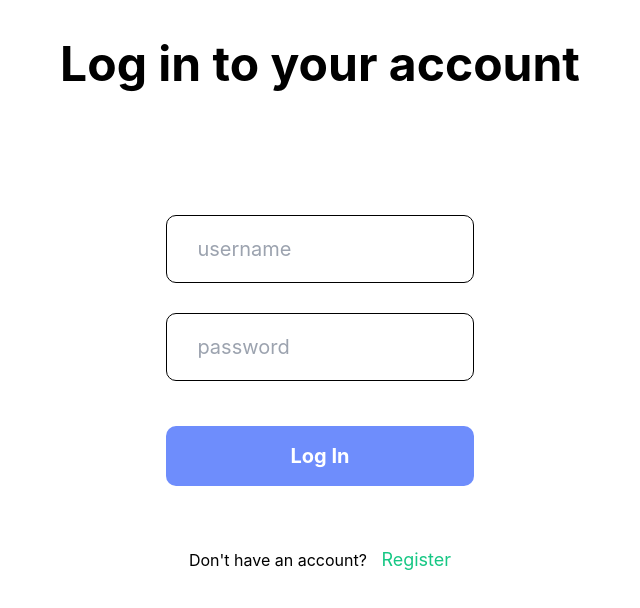
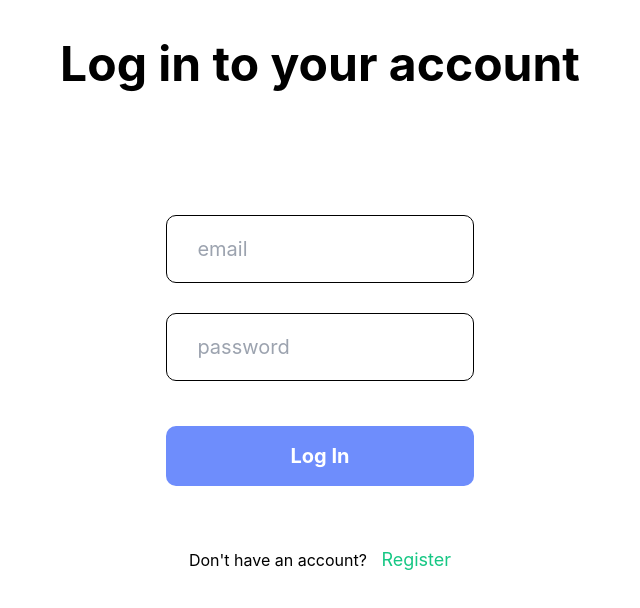
Before and after one commit to harrisahmad8/fyp-FoodMeter, a React (Create React App) app in the folder frontend/: page /login in a window 1280 px wide. Shown: the top 608 px of the page, without its empty margins (320-960 px from the left). Built offline with nearby package versions, Linux system fonts and the light colour scheme; no server answers.

Commit message:
Login problem resolved

```diff
--- a/frontend/src/Pages/Login.js
+++ b/frontend/src/Pages/Login.js
@@ -18,7 +18,7 @@ export const Login=()=> {
 
   const handleLogin = async () => {
     const data = {
-      username: values.username,
+      email: values.email,
       password: values.password,
     };
 
@@ -29,7 +29,7 @@ export const Login=()=> {
       const user = {
         _id: response.data.user._id,
         email: response.data.user.email,
-        username: response.data.user.username,
+        name: response.data.user.name,
         auth: response.data.auth,
       };
 
@@ -44,7 +44,7 @@ export const Login=()=> {
 
   const { values, touched, handleBlur, handleChange, errors } = useFormik({
     initialValues: {
-      username: "",
+      email: "",
       password: "",
     },
 
@@ -56,13 +56,13 @@ export const Login=()=> {
       <div className={styles.loginHeader}>Log in to your account</div>
       <TextInput
         type="text"
-        value={values.username}
-        name="username"
+        value={values.email}
+        name="email"
         onBlur={handleBlur}
         onChange={handleChange}
-        placeholder="username"
-        error={errors.username && touched.username ? 1 : undefined}
-        errormessage={errors.username}
+        placeholder="email"
+        error={errors.email && touched.email ? 1 : undefined}
+        errormessage={errors.email}
       />
       <TextInput
         type="password"
@@ -78,9 +78,9 @@ export const Login=()=> {
         className={styles.logInButton}
         onClick={handleLogin}
         disabled={
-          !values.username ||
+          !values.email ||
           !values.password ||
-          errors.username ||
+          errors.email ||
           errors.password
         }
       >
```
Also changed, not shown: 1 other file (tests, documents, lock files or other folders).
